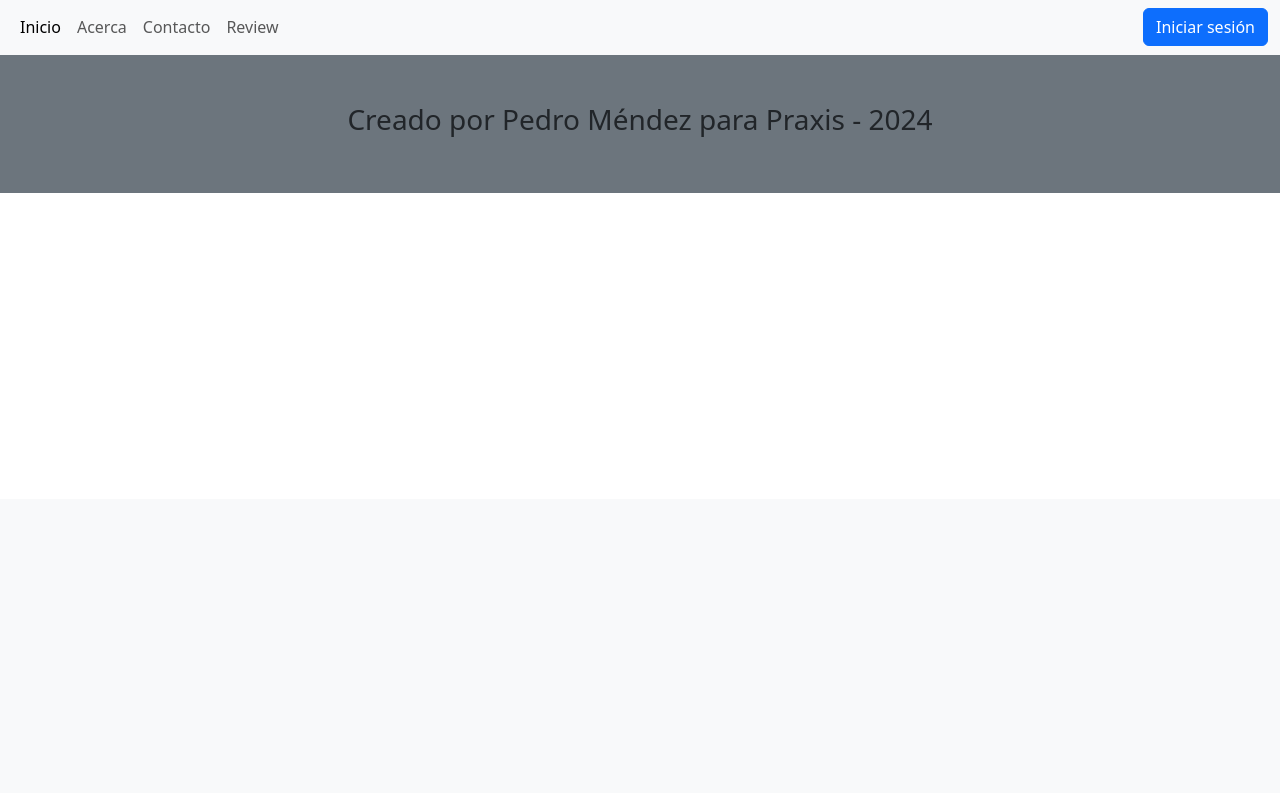
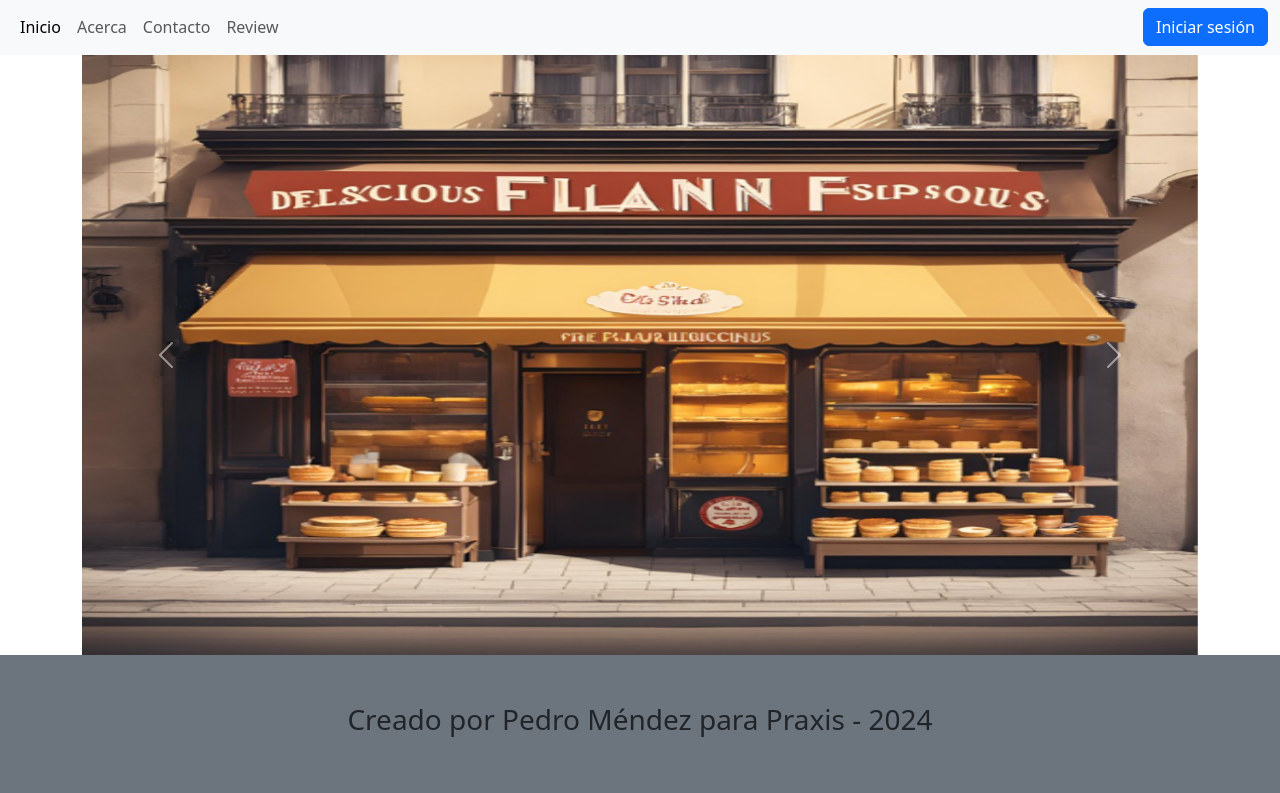
Before and after one commit to MendezPedro/Project-flans, a Django app: page / in a window 1280 px wide. Shown: the part 301-1094 px from the top of the page. Before the commit the page ends 494 px from the top, so only its background shows below. Run offline with Django 5.2, Linux system fonts and the light colour scheme; data that the repository does not hold is empty; grey boxes are pictures that could not be loaded.

Commit message:
add carrusel

```diff
--- a/web/templates/index.html
+++ b/web/templates/index.html
@@ -1,5 +1,30 @@
 {% extends 'base.html' %}
 
 {% block content %}
+    <!-- Carrusel de imágenes -->
+    {% load static %}
+    <div class="container">
+        <div id="carouselExampleAutoplaying" class="carousel slide" data-bs-ride="carousel">
+            <div class="carousel-inner">
+                <div class="carousel-item active">
+                    <img src="{% static 'img/banner1.png' %}" class="d-block w-100" alt="..." style="max-height: 600px;">
+                </div>
+                <div class="carousel-item">
+                    <img src="{% static 'img/banner2.jpg' %}" class="d-block w-100" alt="..." style="max-height: 600px;">
+                </div>
+                <div class="carousel-item">
+                    <img src="{% static 'img/banner3.jpg' %}" class="d-block w-100" alt="..." style="max-height: 600px;">
+                </div>
+            </div>
+            <button class="carousel-control-prev" type="button" data-bs-target="#carouselExampleAutoplaying" data-bs-slide="prev">
+                <span class="carousel-control-prev-icon" aria-hidden="true"></span>
+                <span class="visually-hidden">Previous</span>
+            </button>
+            <button class="carousel-control-next" type="button" data-bs-target="#carouselExampleAutoplaying" data-bs-slide="next">
+                <span class="carousel-control-next-icon" aria-hidden="true"></span>
+                <span class="visually-hidden">Next</span>
+            </button>
+        </div>
+    </div>
     {% include 'includes/card.html' %}
 {% endblock %}
```
